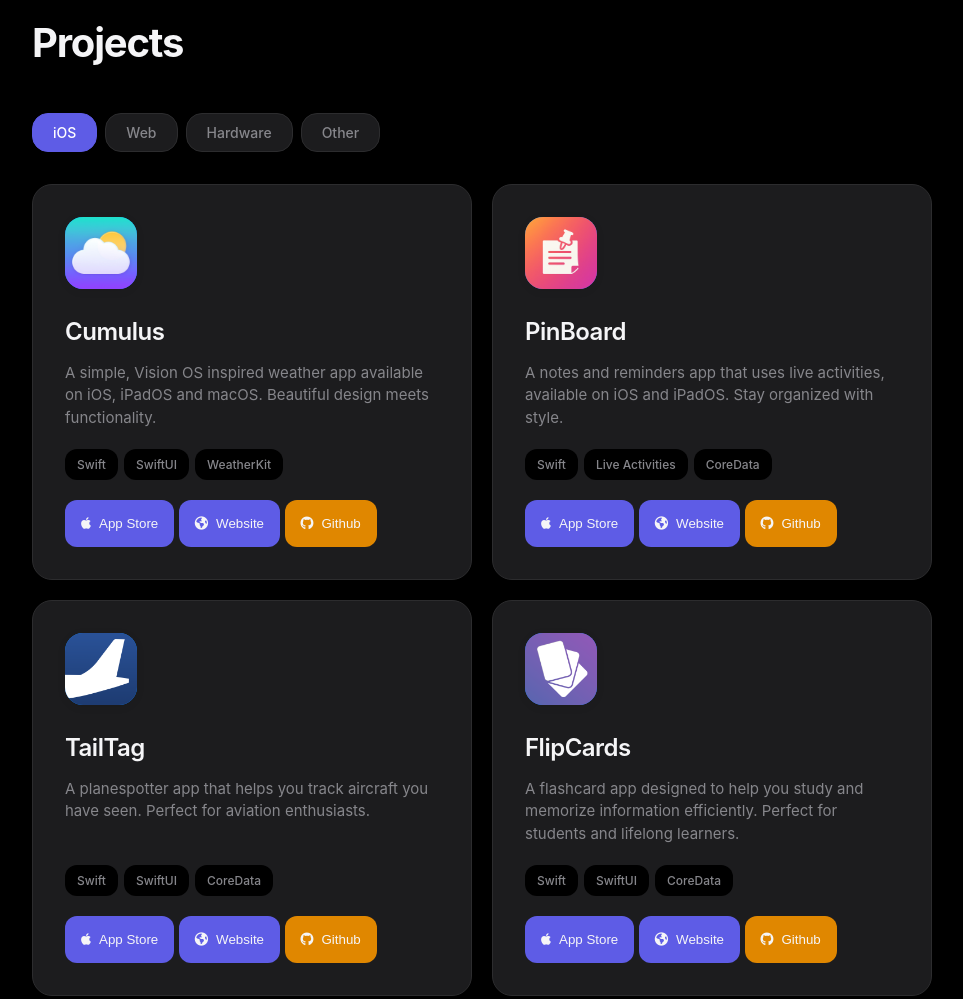
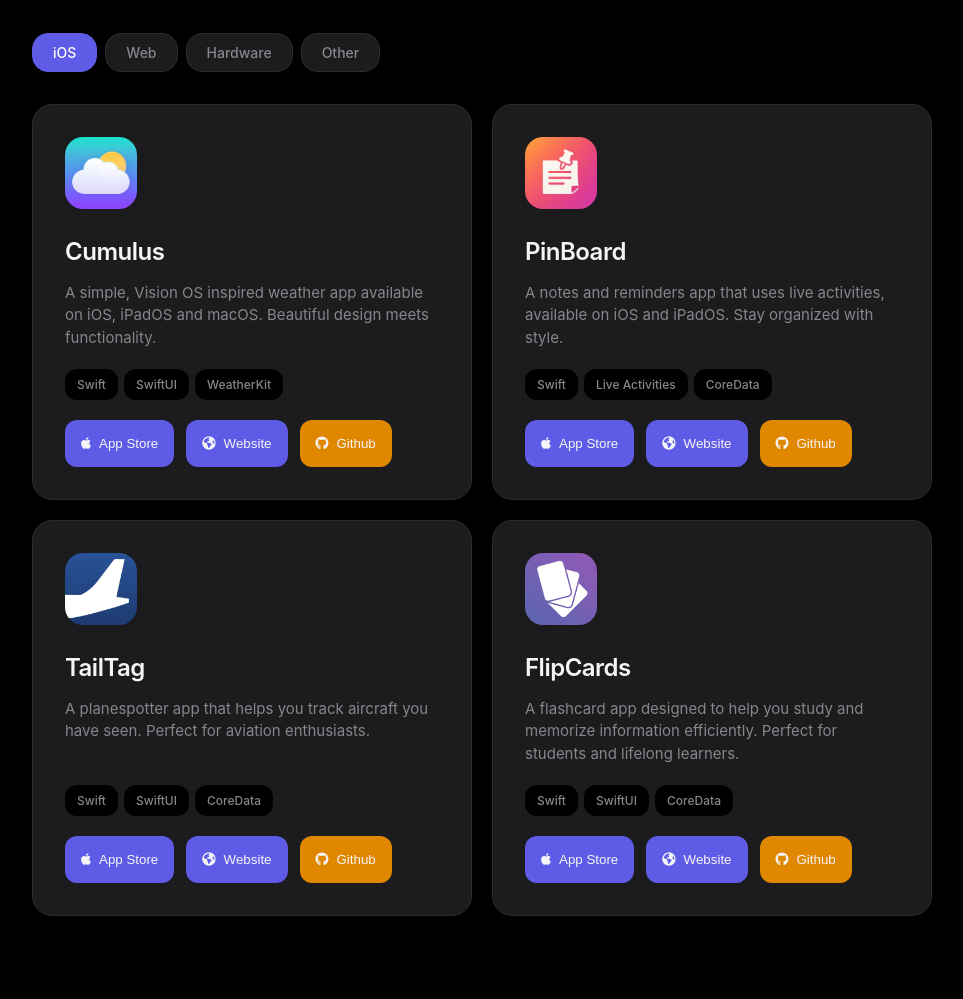
Before and after one commit to JoshOn360Hz/Portfolio-Test-UI, a plain HTML site: page index.html in a window 1280 px wide. Shown: the part 840-1839 px from the top of the page, without its empty margins (158-1121 px from the left). Drawn offline with Linux system fonts and the light colour scheme.

Commit message:
update style

```diff
--- a/src/style.css
+++ b/src/style.css
@@ -77,7 +77,7 @@ main {
 }
 
 .greeting {
-    padding-top: 100px;
+    padding-top: 20px;
     font-size: 64px;
     font-weight: 700;
     margin-bottom: 24px;
@@ -221,7 +221,6 @@ main {
 .project-icon {
     width: 72px;
     height: 72px;
-    background: var(--blue);
     border-radius: 18px;
     display: flex;
     align-items: center;
@@ -274,7 +273,11 @@ main {
     white-space: nowrap;
 }
 
-
+.project-buttons {
+    display: flex;
+    flex-wrap: wrap;
+    gap: 12px;
+}
 
 .download-button, .download-button-github, .download-button-arduino, .download-button-fortnite {
     padding: 1rem 1rem;
```
